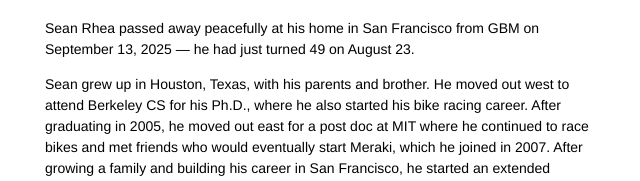
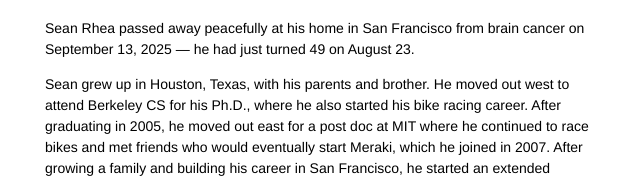
Before and after one commit to srhea/srhea.github.io, a plain HTML site: page obituary.html in a window 1280 px wide. Shown: the part 406-587 px from the top of the page, 315-955 px from the left. Drawn offline with Linux system fonts and the light colour scheme.

Commit message:
Say brain cancer instead of GBM
Co-Authored-By: Claude Opus 5.5 <noreply@anthropic.com>

```diff
--- a/obituary.html
+++ b/obituary.html
@@ -7,7 +7,7 @@
 <div id="obituary">
   <img src="images/sean-surfing.jpg" width="320" height="333" alt="Sean Rhea on the beach holding his surfboard">
 
-  <p>Sean Rhea passed away peacefully at his home in San Francisco from GBM on September 13, 2025 — he had just turned 49 on August 23.</p>
+  <p>Sean Rhea passed away peacefully at his home in San Francisco from brain cancer on September 13, 2025 — he had just turned 49 on August 23.</p>
 
   <p>Sean grew up in Houston, Texas, with his parents and brother. He moved out west to attend Berkeley CS for his Ph.D., where he also started his bike racing career. After graduating in 2005, he moved out east for a post doc at MIT where he continued to race bikes and met friends who would eventually start Meraki, which he joined in 2007. After growing a family and building his career in San Francisco, he started an extended sabbatical at the end of 2023, six months before his diagnosis. During his sabbatical, he was able to continue building the backyard fort with his son, go surfing with no time constraints other than the waves, and spend relaxed time with his baby daughter. Even when Sean lost the use of his right hand, he bought a melodica — a testament to how Sean always pushed himself physically and intellectually.</p>
 
```
